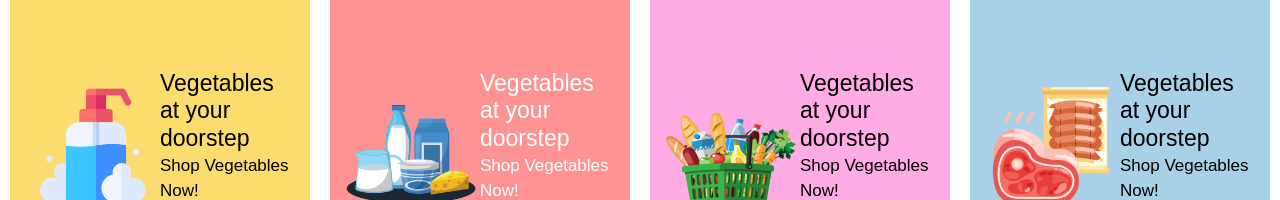
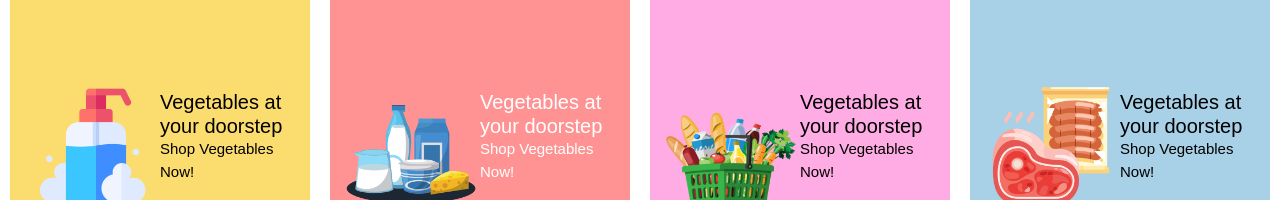
Before and after one commit to allenlopes/AaplaKirana, a React (Create React App) app: page / in a window 1280 px wide. Shown: the part 752-952 px from the top of the page. Built offline with nearby package versions, Linux system fonts and the light colour scheme.

Commit message:
In src/components/Category/HomeCategories.css file modified

```diff
--- a/src/components/Category/HomeCategories.css
+++ b/src/components/Category/HomeCategories.css
@@ -34,13 +34,14 @@
 }
 
 .homecategories .container .content h1 {
-    font-size: 23px;
+    font-size: 20px;
     font-weight: 400;
     margin: 0;
+    padding: 0px;
 }
 
 .homecategories .container .content p {
-    font-size: 17px;
+    font-size: 15px;
     font-weight: 300;
     margin: 0;
 }
```
